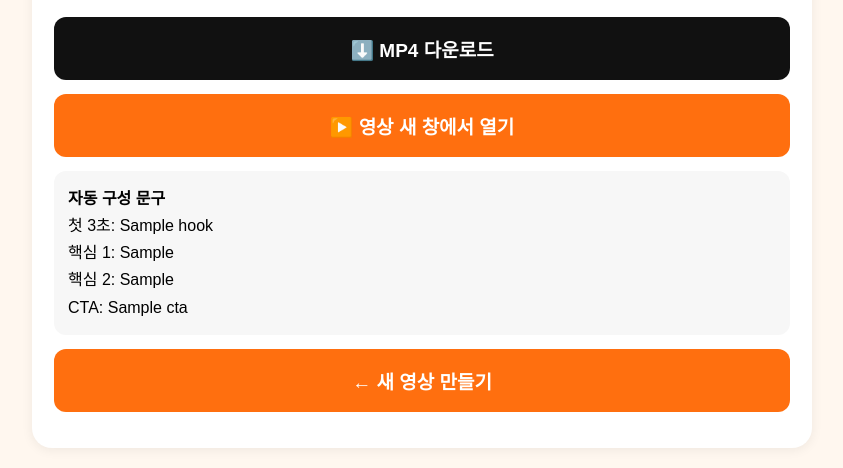
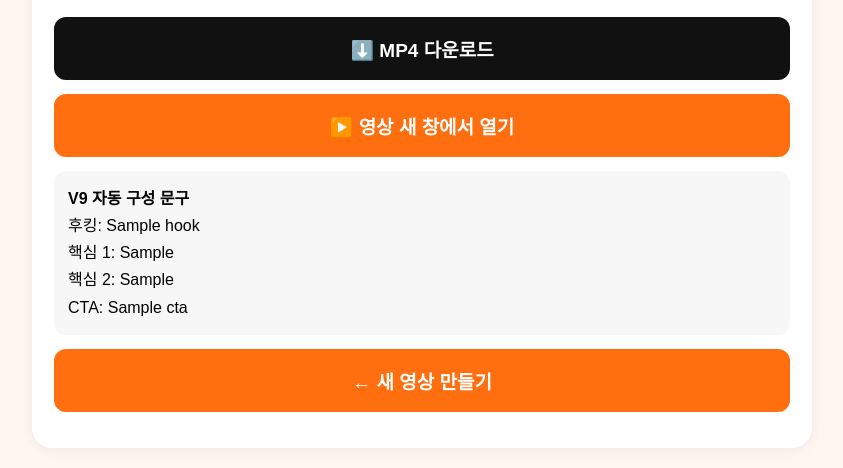
Before and after one commit to yoshiki170385-creator/danggeun-ad-maker, a Flask app: template templates/result.html in a window 1280 px wide. Shown: the part 595-1063 px from the top of the page, without its empty margins (218-1061 px from the left). Run offline with Flask 3, Linux system fonts and the light colour scheme; the template is opened without the code that fills it: most values are stand-ins (such as "Sample title", 1, 10 or a date in 2020).

Commit message:
Update result.html

```diff
--- a/templates/result.html
+++ b/templates/result.html
@@ -1,28 +1,19 @@
 <!doctype html><html lang="ko"><head>
 <meta charset="utf-8"><meta name="viewport" content="width=device-width,initial-scale=1">
-<title>V8 영상 결과</title>
+<title>V9 영상 결과</title>
 <style>
 body{font-family:Arial,sans-serif;background:#fff7ef;margin:0}.wrap{max-width:780px;margin:auto;padding:20px}
 .card{background:#fff;border-radius:20px;padding:22px;box-shadow:0 2px 12px #0001}video{width:100%;background:#000;border-radius:14px}
 .btn{display:block;text-align:center;text-decoration:none;border-radius:12px;padding:18px;margin:14px 0;font-size:19px;font-weight:bold}
 .black{background:#111;color:#fff}.orange{background:#ff6f0f;color:#fff}.info{background:#f7f7f7;border-radius:12px;padding:14px;line-height:1.7}.err{color:#c00;font-weight:bold}
 </style></head><body><div class="wrap"><div class="card">
-<h1>🥕 V8 영상 결과</h1>
-{% if error %}
-<p class="err">❌ {{ error }}</p><a class="btn orange" href="/">← 다시 만들기</a>
+<h1>🥕 V9 영상 결과</h1>
+{% if error %}<p class="err">❌ {{ error }}</p><a class="btn orange" href="/">← 다시 만들기</a>
 {% else %}
-<h2>✅ 영상 완성!</h2>
-<p>{{ duration }}초 · 이미지 {{ image_count }}장 · 생성 시간 {{ seconds }}초</p>
+<h2>✅ 영상 완성!</h2><p>{{ duration }}초 · 이미지 {{ image_count }}장 · 생성 시간 {{ seconds }}초</p>
 <video controls playsinline src="/output/{{ filename }}"></video>
 <a class="btn black" href="/download/{{ filename }}">⬇️ MP4 다운로드</a>
 <a class="btn orange" href="/output/{{ filename }}" target="_blank">▶️ 영상 새 창에서 열기</a>
-<div class="info">
-<b>자동 구성 문구</b><br>
-첫 3초: {{ hook }}<br>
-핵심 1: {{ point1 }}<br>
-핵심 2: {{ point2 }}<br>
-CTA: {{ cta }}
-</div>
+<div class="info"><b>V9 자동 구성 문구</b><br>후킹: {{ hook }}<br>핵심 1: {{ point1 }}<br>핵심 2: {{ point2 }}<br>CTA: {{ cta }}</div>
 <a class="btn orange" href="/">← 새 영상 만들기</a>
-{% endif %}
-</div></div></body></html>
+{% endif %}</div></div></body></html>
```
